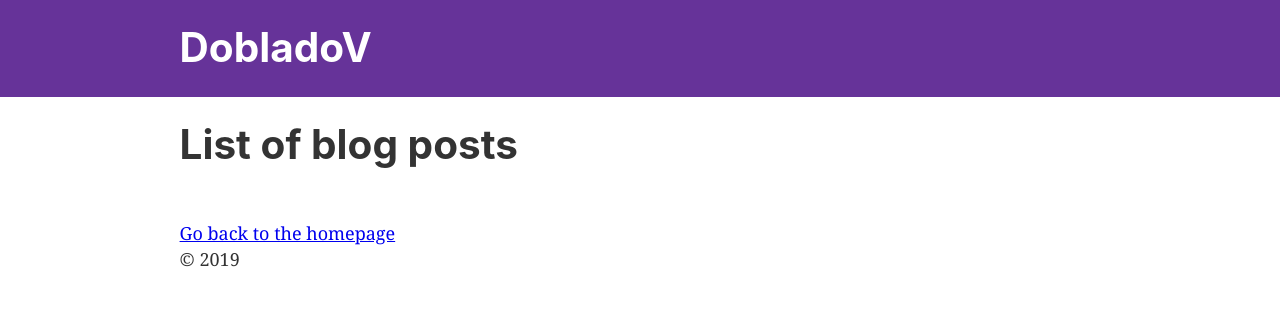
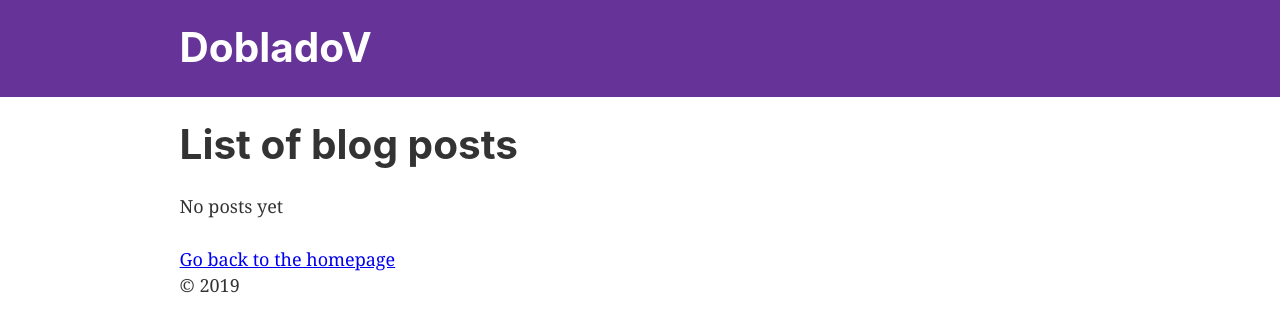
Before and after one commit to dobladov/blog, a Gatsby site: page /blog in a window 1280 px wide. Built offline with nearby package versions, Linux system fonts and the light colour scheme; Gatsby itself is replaced by a stand-in of ours.

Commit message:
Add condition for blog

```diff
--- a/src/pages/blog.js
+++ b/src/pages/blog.js
@@ -28,6 +28,7 @@ const SecondPage = () => (
     <Layout>
       <SEO title="Page two" />
       <h1>List of blog posts</h1>
+      {posts.length > 0 ? (
         <ul>
           {posts.map(post => (
             <li key={post.node.frontmatter.path}>
@@ -39,6 +40,9 @@ const SecondPage = () => (
             </li>
           ))}
         </ul>
+      ) : (
+        <div>No posts yet</div>
+      )}
       <br/>
       <Link to="/">Go back to the homepage</Link>
 
```
Lines whose indentation alone changed are shown as unchanged.
